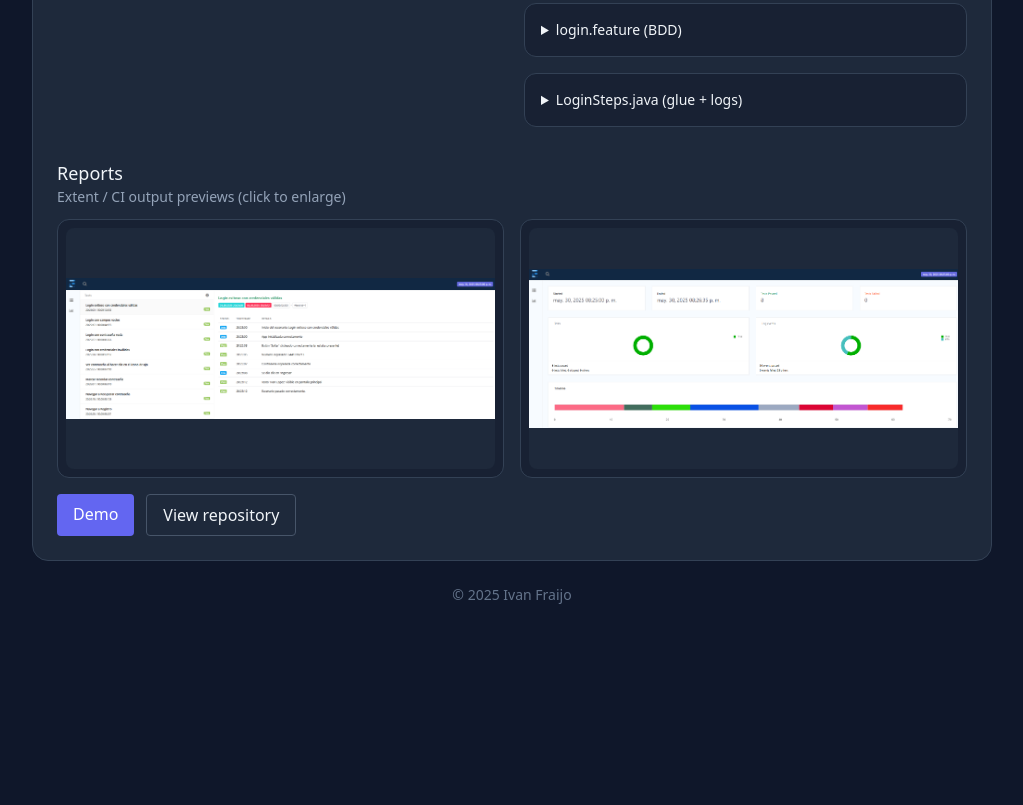
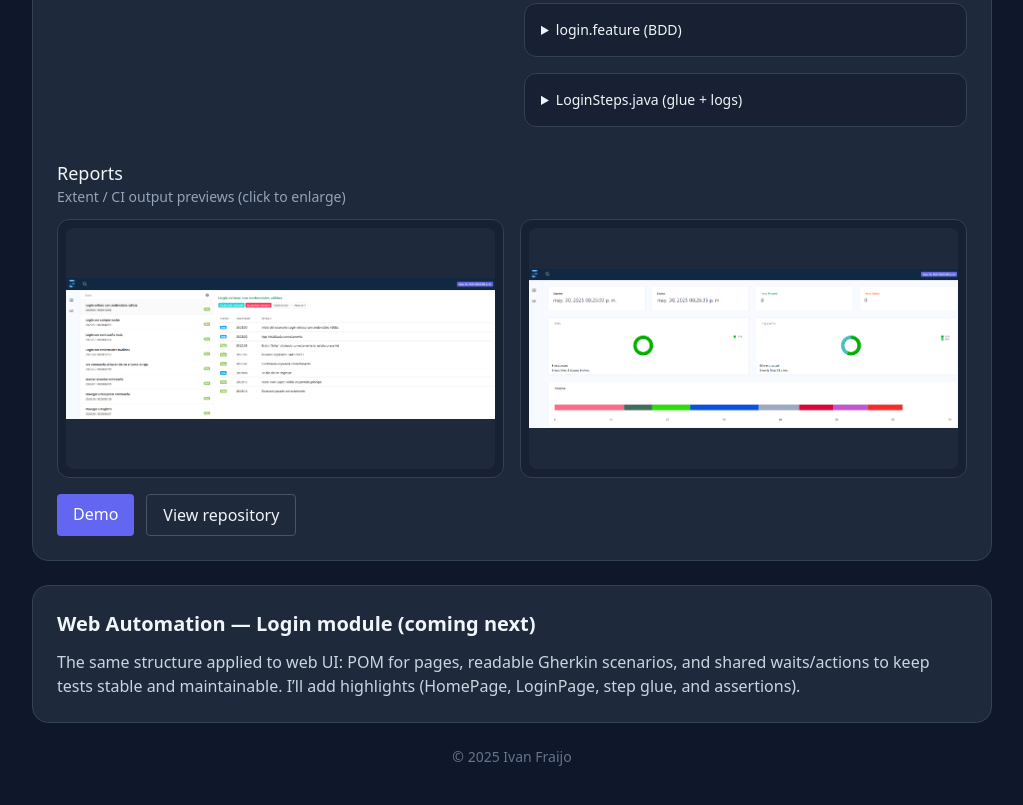
Before and after one commit to IvanFraijo93/portfolio, a plain HTML site: page index.html in a window 1280 px wide. Shown: the part 1940-2745 px from the top of the page, without its empty margins (128-1151 px from the left). Before the commit the page ends 2681 px from the top, so only its background shows below. Drawn offline with nearby package versions, Linux system fonts and the light colour scheme.

Commit message:
Update index.html

```diff
--- a/index.html
+++ b/index.html
@@ -261,7 +261,7 @@ public class LoginSteps {
       </div>
     </div>
   </article>
-<script>
+
 
   <!-- Web module (placeholder to fill later) -->
   <article class="mt-6 border border-slate-700 rounded-2xl bg-slate-800">
@@ -285,6 +285,9 @@ public class LoginSteps {
   <img id="lightboxImg" src="" alt="" class="max-h-[90vh] max-w-[90vw] rounded-lg shadow-2xl">
 </div>
 
+  <footer class="text-center text-sm text-slate-500 py-6">© 2025 Ivan Fraijo</footer>
+
+<!-- ÚNICO SCRIPT -->
   <script>
     document.addEventListener('DOMContentLoaded', () => {
       // Menú móvil
@@ -297,7 +300,6 @@ document.addEventListener('DOMContentLoaded', () => {
       const lightImg = document.getElementById('lightboxImg');
       const closeBtn = document.getElementById('lightboxClose');
 
-  // Añade cursor “zoom-in” para indicar que es clicable
       document.querySelectorAll('[data-full]').forEach(el => {
         el.classList.add('cursor-zoom-in');
         el.addEventListener('click', () => {
@@ -319,15 +321,5 @@ document.addEventListener('DOMContentLoaded', () => {
       document.addEventListener('keydown', (e) => { if (e.key === 'Escape') closeLightbox(); });
     });
   </script>
-
-
-  <footer class="text-center text-sm text-slate-500 py-6">© 2025 Ivan Fraijo</footer>
-
-  <script>
-    const btn = document.getElementById('menuBtn');
-    const menu = document.getElementById('menuMobile');
-    btn?.addEventListener('click', () => menu.classList.toggle('hidden'));
-  </script>
 </body>
-
 </html>
```
Lines whose indentation alone changed are shown as unchanged.
